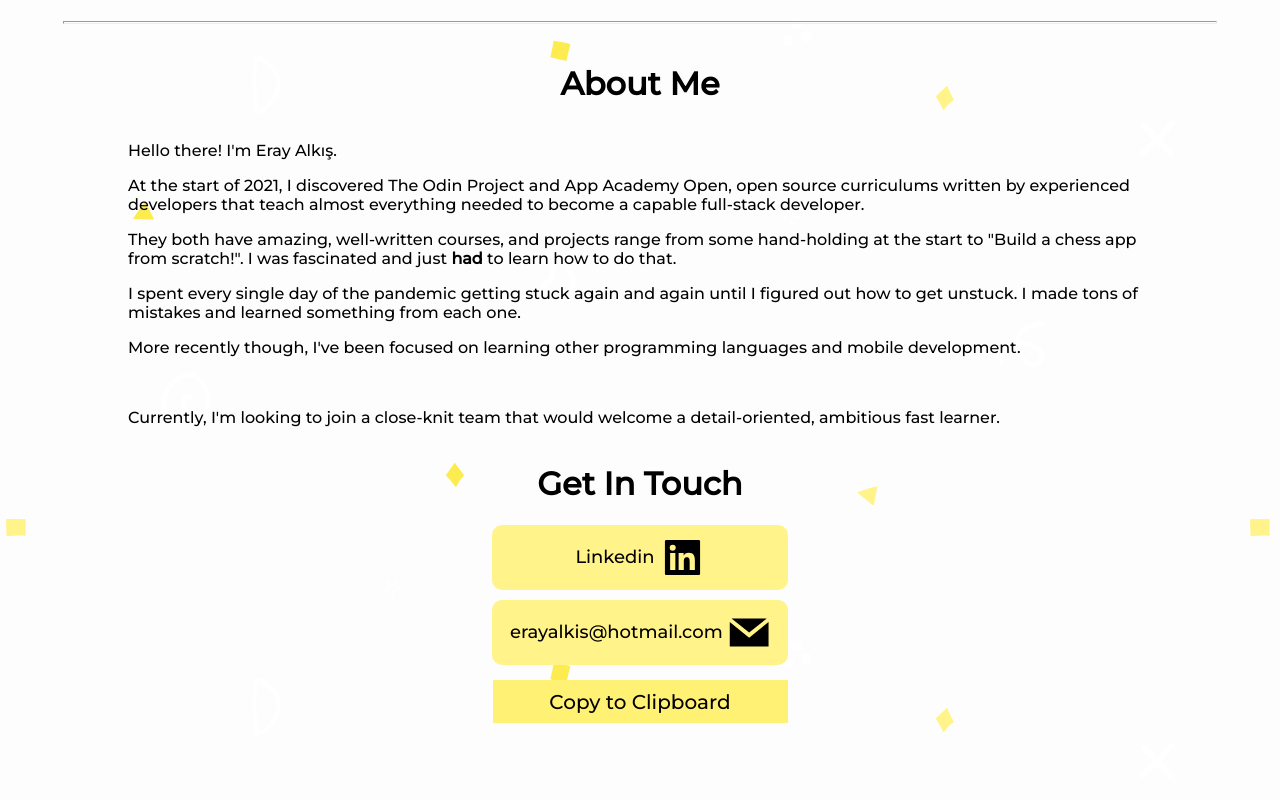
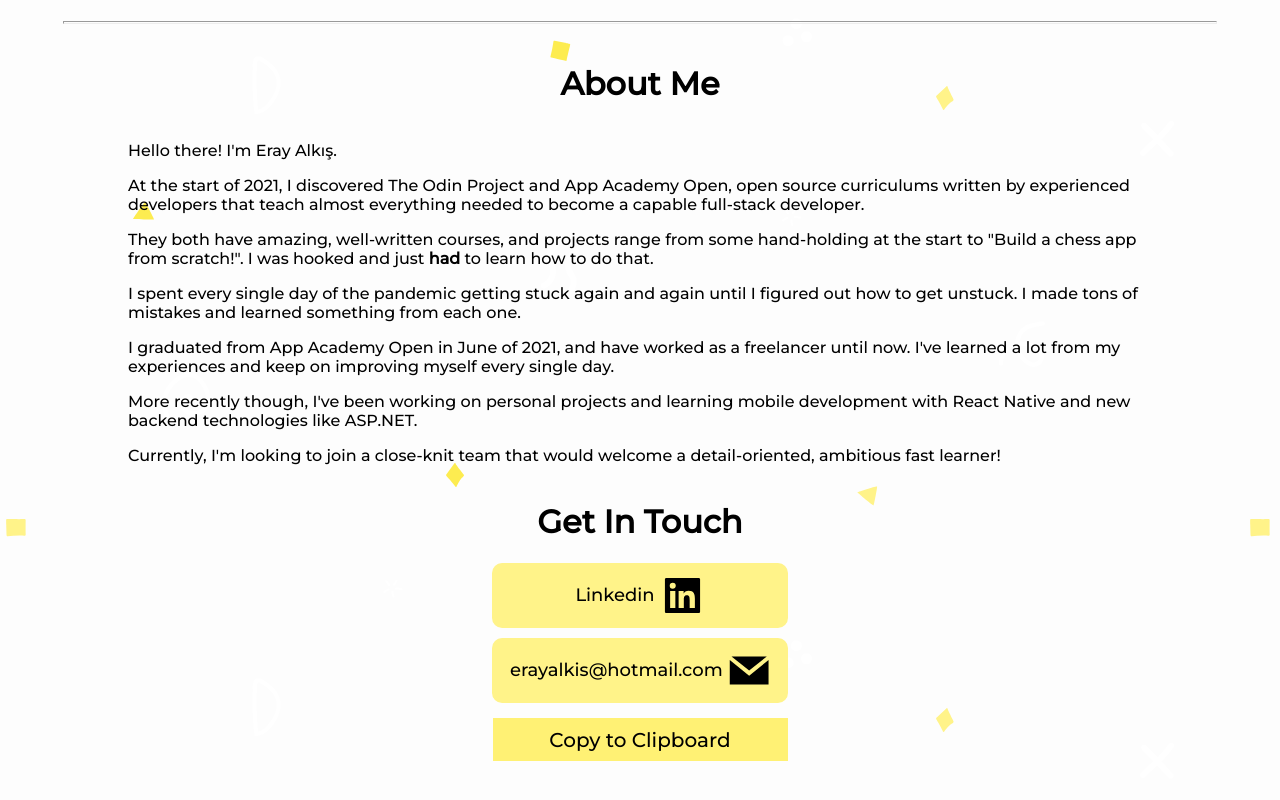
Before and after one commit to Blissblass/portfolio_page, a React (Create React App) app: page / in a window 1280 px wide. Shown: the part 2567-3367 px from the top of the page. Built offline with nearby package versions, Linux system fonts and the light colour scheme.

Commit message:
Build app for deployment

```diff
--- a/src/Components/Bio/Bio.jsx
+++ b/src/Components/Bio/Bio.jsx
@@ -17,8 +17,8 @@ const Bio = () => {
           <p>
             They both have amazing, well-written courses, and projects range
             from some hand-holding at the start to "Build a chess app from
-            scratch!". I was fascinated and just <strong>had</strong> to learn
-            how to do that.
+            scratch!". I was hooked and just <strong>had</strong> to learn how
+            to do that.
           </p>
           <p>
             I spent every single day of the pandemic getting stuck again and
@@ -26,14 +26,18 @@ const Bio = () => {
             mistakes and learned something from each one.
           </p>
           <p>
-            More recently though, I've been focused on learning other
-            programming languages and mobile development.
+            I graduated from App Academy Open in June of 2021, and have worked
+            as a freelancer until now. I've learned a lot from my experiences
+            and keep on improving myself every single day.
           </p>
-
-          <br />
+          <p>
+            More recently though, I've been working on personal projects and
+            learning mobile development with React Native and new backend
+            technologies like ASP.NET.
+          </p>
           <p>
             Currently, I'm looking to join a close-knit team that would welcome
-            a detail-oriented, ambitious fast learner.
+            a detail-oriented, ambitious fast learner!
           </p>
         </div>
       </div>
```
